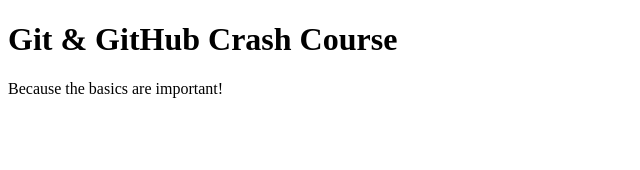
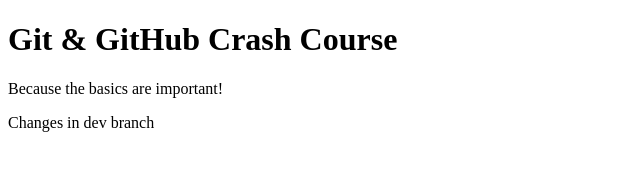
Before and after one commit to sawant78/FirstRep, a plain HTML site: page index.html in a window 1280 px wide. Shown: the whole page, without its empty margins (0-640 px from the left). Drawn offline with Linux system fonts and the light colour scheme.

Commit message:
second commit in dev branch

```diff
--- a/index.html
+++ b/index.html
@@ -9,5 +9,6 @@
   <body>
     <h1>Git & GitHub Crash Course</h1>
     <p>Because the basics are important!</p>
+    <p>Changes in dev branch</p>
   </body>
 </html>
```
